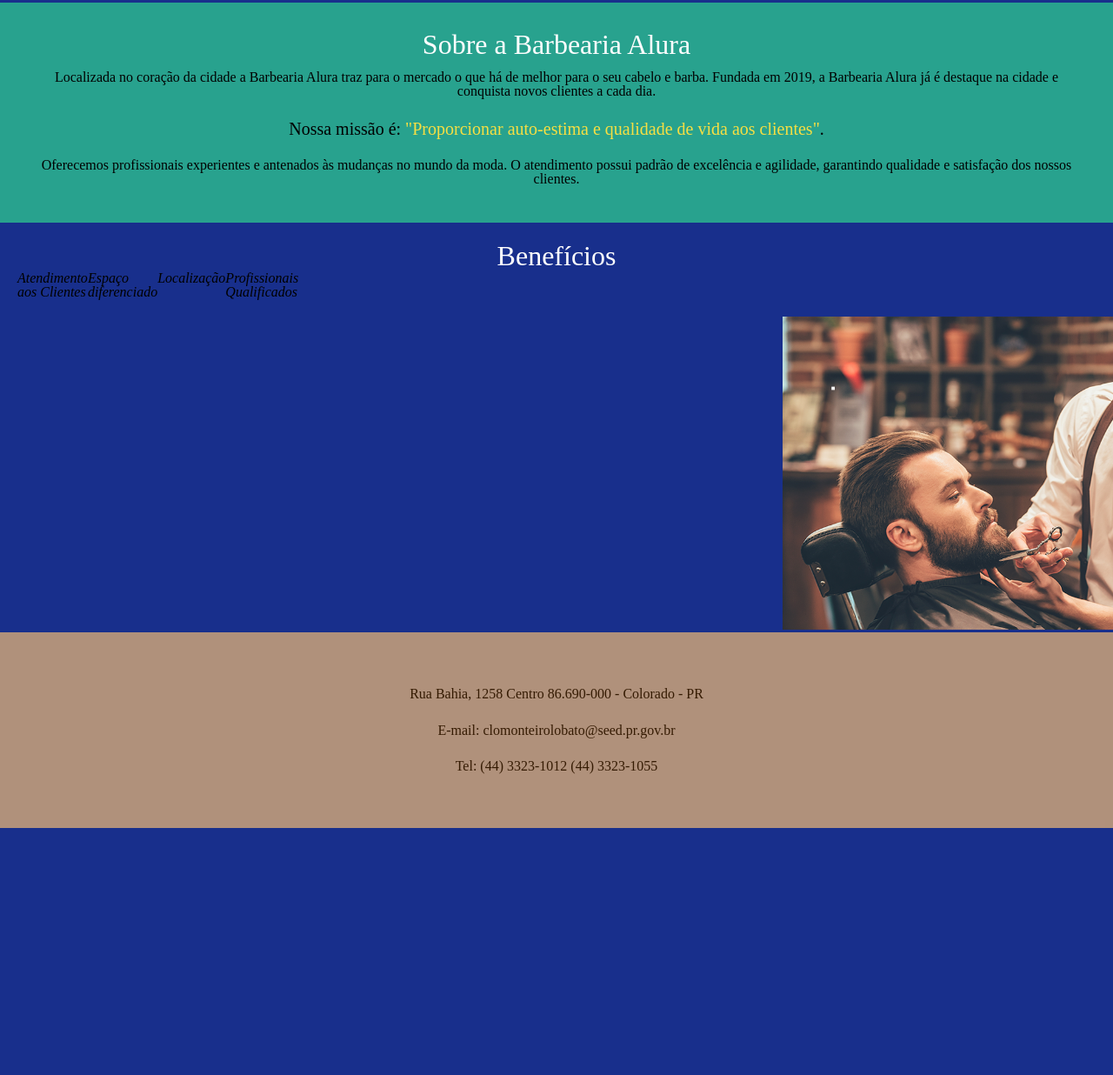
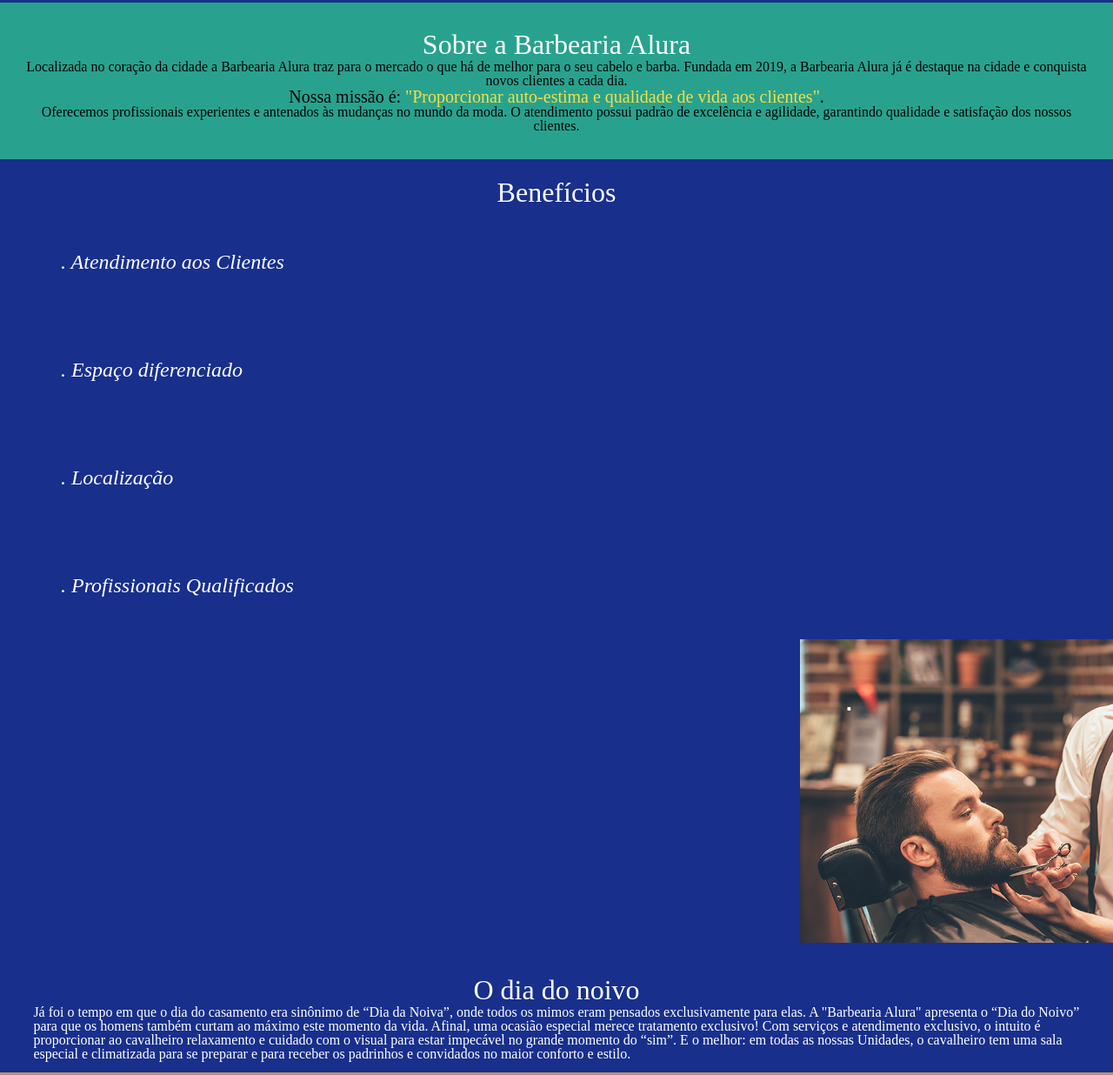
Before and after one commit to LeoNRGV/av1-3tri, a plain HTML site: page barbearia alura/index.html in a window 1280 px wide. Shown: the part 1090-2326 px from the top of the page at 87% size. Before the commit the page ends 2042 px from the top, so only its background shows below. Drawn offline with Linux system fonts and the light colour scheme.

Commit message:
Add files via upload

```diff
--- a/barbearia alura/index.html
+++ b/barbearia alura/index.html
@@ -64,14 +64,21 @@
 					<h3 class="titulo-centralizado">Benefícios</h3>
 
 					<ul>
-						<li class="itens">Atendimento aos Clientes</li>
-						<li class="itens">Espaço diferenciado</li>
-						<li class="itens">Localização</li>
-						<li class="itens">Profissionais Qualificados</li>
+						<li class="itens">. Atendimento aos Clientes</li>
+						<li class="itens">. Espaço diferenciado</li>
+						<li class="itens">. Localização</li>
+						<li class="itens">. Profissionais Qualificados</li>
 					</ul>
+					<img src="beneficios.png" class="imagembeneficios">
 		</section>
-			<img src="beneficios.png" class="imagembeneficios">
-		</div>
+
+			</div>
+			<section id="odia">
+				<div class="noivo">
+					<h2 class="titulo-centralizado">O dia do noivo</h2>
+					<p>Já foi o tempo em que o dia do casamento era sinônimo de “Dia da Noiva”, onde todos os mimos eram pensados exclusivamente para elas. A "Barbearia Alura" apresenta o “Dia do Noivo” para que os homens também curtam ao máximo este momento da vida. Afinal, uma ocasião especial merece tratamento exclusivo! Com serviços e atendimento exclusivo, o intuito é proporcionar ao cavalheiro relaxamento e cuidado com o visual para estar impecável no grande momento do “sim”. E o melhor: em todas as nossas Unidades, o cavalheiro tem uma sala especial e climatizada para se preparar e para receber os padrinhos e convidados no maior conforto e estilo.</p>
+				</div>
+			</section>
 </section>
 		<footer class="rodape">
 		<h4> <p>Rua Bahia, 1258 Centro  86.690-000 - Colorado - PR</p>
--- a/barbearia alura/style.css
+++ b/barbearia alura/style.css
@@ -122,6 +122,7 @@
 .principal{
 	background: #28a28e;
 	padding: 30px;
+  text-align: center;
 }
 
 .titulo-principal {
@@ -135,10 +136,6 @@
   padding: 2px;
 }
 
-p {
-	text-align: center;
-  padding: 1%;
-}
 
 #missao {
 	font-size: 20px
@@ -149,25 +146,25 @@ em strong {
 }
 
 .itens {
-	font-style: italic
+	font-style: italic;
+  color: white;
+  font-size: x-large;
+  padding: 50px;
 }
 
 .beneficios {
 	padding: 20px;
   background: linear-gradient(rgba(#182f8c), rgb(255, 255, 255));
+
 }
 
 ul {
-	display: flex;
-	vertical-align: top;
-	width: 20%;
-	margin-right: 15%;
+	display: list-item;
 }
 
 .imagembeneficios {
 	width: 50%;
   padding-left: 900px;
-
 }
 .rodape{
     background-color: #f3bc75b2;
@@ -178,3 +175,10 @@ ul {
 body{
   background-color: #182f8c;
 }
+.noivo{
+color: white;
+text-align: left;
+margin-left: 2%;
+margin-right: 2%;
+padding: 1%;
+}
```
Also changed, not shown: barbearia alura/diaN.webp (added).
